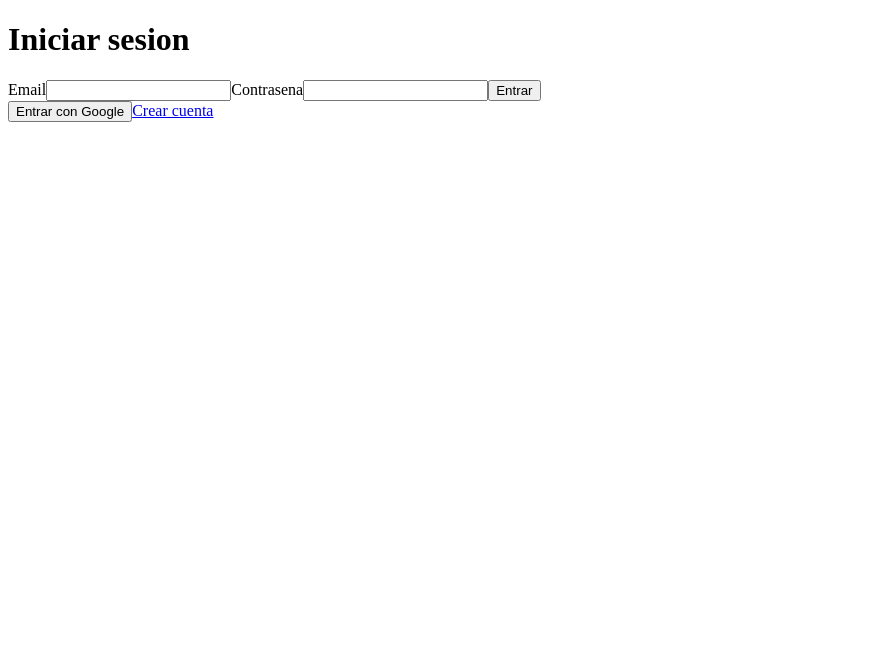
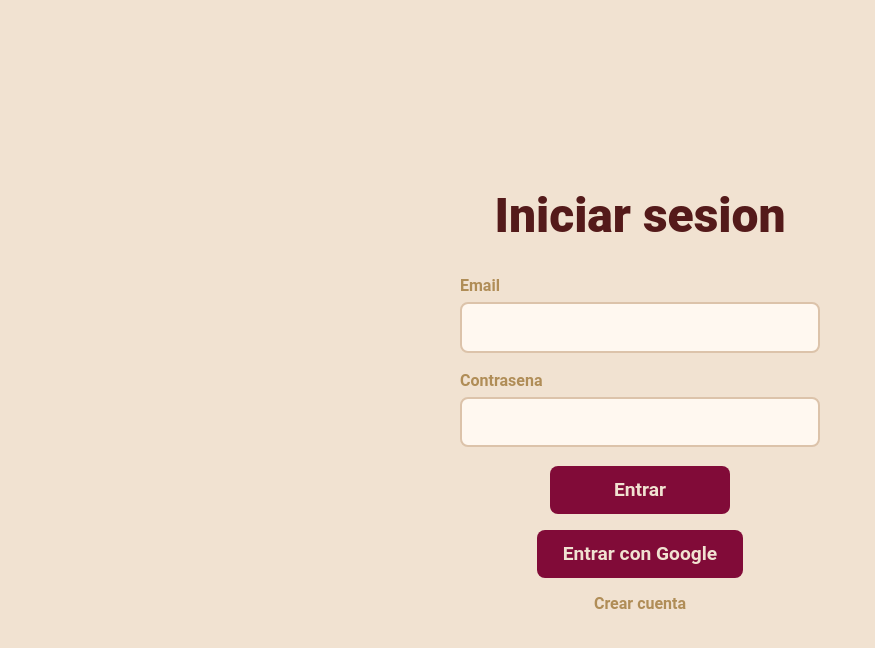
Before and after one commit to Emanuel-Melo/ProyectoM4_EmanuelFlorez, a React (Vite) app: page /login in a window 1280 px wide. Shown: the top 648 px of the page, without its empty margins (0-875 px from the left). Built offline with nearby package versions, Linux system fonts and the light colour scheme; no server answers.

Commit message:
Se primer diseño de inicio de sesion con implementacion de css para diseño

```diff
--- a/src/components/ui/Button.css
+++ b/src/components/ui/Button.css
@@ -0,0 +1,39 @@
+.btn {
+  display: inline-flex;
+  align-items: center;
+  justify-content: center;
+  min-width: 180px;
+  border: 0;
+  border-radius: 8px;
+  padding: 0.9rem 1.6rem;
+  background: #810b38;
+  color: #f1e2d1;
+  cursor: pointer;
+  font-size: 1.2rem;
+  font-weight: 700;
+  line-height: 1;
+  transition:
+    background-color 160ms ease,
+    color 160ms ease,
+    transform 160ms ease,
+    box-shadow 160ms ease;
+}
+
+.btn:hover:not(:disabled),
+.btn:focus-visible:not(:disabled) {
+  transform: scale(1.04);
+  box-shadow: 0 10px 22px rgb(84 26 26 / 16%);
+}
+
+.btn:active:not(:disabled) {
+  background: #810b38;
+  transform: scale(1.02);
+}
+
+.btn:disabled {
+  background: #dcc3aa;
+  color: #541a1a;
+  cursor: not-allowed;
+  box-shadow: none;
+  transform: none;
+}
--- a/src/components/ui/Button.tsx
+++ b/src/components/ui/Button.tsx
@@ -1,4 +1,5 @@
 import type { ButtonHTMLAttributes } from "react";
+import "./Button.css";
 
 type ButtonProps = ButtonHTMLAttributes<HTMLButtonElement> & {
   variant?: "primary" | "secondary";
--- a/src/components/ui/Input.css
+++ b/src/components/ui/Input.css
@@ -0,0 +1,31 @@
+.input__label {
+  display: grid;
+  width: min(100%, 360px);
+  gap: 0.45rem;
+  color: #b08d57;
+  font-size: 1rem;
+  font-weight: 700;
+  text-align: left;
+}
+
+.input__title {
+  color: #b08d57;
+}
+
+.input {
+  width: 100%;
+  border: 2px solid #dcc3aa;
+  border-radius: 8px;
+  padding: 0.85rem 1rem;
+  background: #fff8f0;
+  color: #541a1a;
+  outline: none;
+  transition:
+    border-color 160ms ease,
+    box-shadow 160ms ease;
+}
+
+.input:focus {
+  border-color: #810b38;
+  box-shadow: 0 0 0 3px rgb(129 11 56 / 14%);
+}
--- a/src/components/ui/Input.tsx
+++ b/src/components/ui/Input.tsx
@@ -1,5 +1,6 @@
 import { useId } from "react";
 import type { InputHTMLAttributes } from "react";
+import "./Input.css";
 
 type InputProps = InputHTMLAttributes<HTMLInputElement> & {
   label?: string;
--- a/src/pages/LoginPage.css
+++ b/src/pages/LoginPage.css
@@ -0,0 +1,53 @@
+.page--auth {
+  display: flex;
+  min-height: 100vh;
+  flex-direction: column;
+  align-items: center;
+  justify-content: center;
+  padding: 2rem;
+  text-align: center;
+}
+
+.page--auth h1 {
+  margin: 0 0 2rem;
+  color: #541a1a;
+  font-size: clamp(2rem, 5vw, 3rem);
+  font-weight: 800;
+}
+
+.page--auth .form,
+.auth__actions {
+  display: flex;
+  width: min(100%, 420px);
+  flex-direction: column;
+  align-items: center;
+}
+
+.page--auth .form {
+  gap: 1.15rem;
+}
+
+.auth__actions {
+  gap: 1rem;
+  margin-top: 1rem;
+}
+
+.form__error {
+  width: min(100%, 360px);
+  margin: 0;
+  color: #810b38;
+  font-weight: 700;
+}
+
+.auth__actions a {
+  color: #b08d57;
+  font-size: 1rem;
+  font-weight: 700;
+  text-decoration: none;
+  transition: color 160ms ease;
+}
+
+.auth__actions a:hover,
+.auth__actions a:focus-visible {
+  color: #810b38;
+}
--- a/src/pages/LoginPage.tsx
+++ b/src/pages/LoginPage.tsx
@@ -4,6 +4,7 @@ import { Link, useNavigate } from "react-router-dom";
 import Input from "../components/ui/Input";
 import Button from "../components/ui/Button";
 import { useAuthCtx } from "../context/AuthContext";
+import "./LoginPage.css";
 
 function getErrorMessage(error: unknown, fallback: string) {
   return error instanceof Error ? error.message : fallback;
@@ -14,16 +15,33 @@ export default function LoginPage() {
   const [email, setEmail] = useState("");
   const [password, setPassword] = useState("");
   const [error, setError] = useState<string | null>(null);
+  const [isLoading, setIsLoading] = useState(false);
   const navigate = useNavigate();
 
   async function handleSubmit(e: FormEvent) {
     e.preventDefault();
     setError(null);
+    setIsLoading(true);
     try {
       await login(email, password);
       navigate("/dashboard");
     } catch (err: unknown) {
       setError(getErrorMessage(err, "Error al iniciar sesion"));
+    } finally {
+      setIsLoading(false);
+    }
+  }
+
+  async function handleGoogleLogin() {
+    setError(null);
+    setIsLoading(true);
+    try {
+      await loginWithGoogle();
+      navigate("/dashboard");
+    } catch (err: unknown) {
+      setError(getErrorMessage(err, "Error al iniciar con Google"));
+    } finally {
+      setIsLoading(false);
     }
   }
 
@@ -34,10 +52,14 @@ export default function LoginPage() {
         <Input label="Email" type="email" value={email} onChange={(e) => setEmail(e.target.value)} />
         <Input label="Contrasena" type="password" value={password} onChange={(e) => setPassword(e.target.value)} />
         {error && <p className="form__error">{error}</p>}
-        <Button type="submit">Entrar</Button>
+        <Button type="submit" disabled={isLoading}>
+          Entrar
+        </Button>
       </form>
       <div className="auth__actions">
-        <Button onClick={() => loginWithGoogle()}>Entrar con Google</Button>
+        <Button type="button" onClick={handleGoogleLogin} disabled={isLoading}>
+          Entrar con Google
+        </Button>
         <Link to="/register">Crear cuenta</Link>
       </div>
     </main>
--- a/src/styles/globals.css
+++ b/src/styles/globals.css
@@ -0,0 +1,26 @@
+* {
+  box-sizing: border-box;
+}
+
+html {
+  min-height: 100%;
+  background: #f1e2d1;
+}
+
+body {
+  min-width: 320px;
+  min-height: 100vh;
+  margin: 0;
+  background: #f1e2d1;
+  color: #541a1a;
+  font-family: "Roboto", sans-serif;
+}
+
+button,
+input {
+  font: inherit;
+}
+
+a {
+  color: inherit;
+}
```
